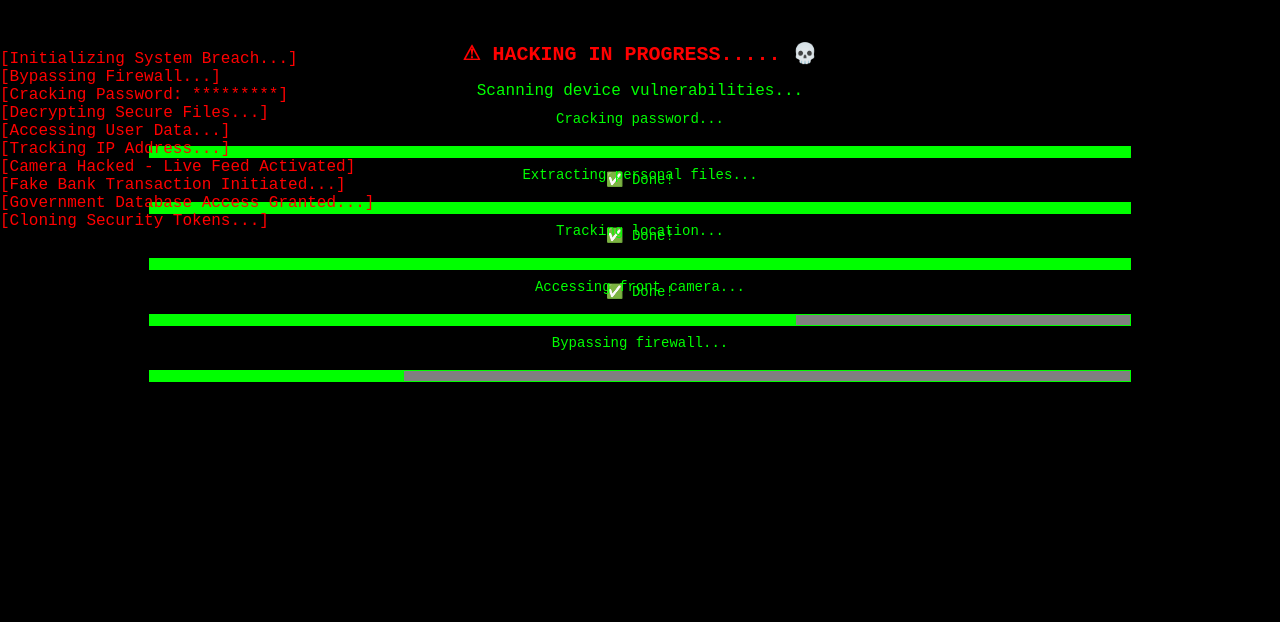
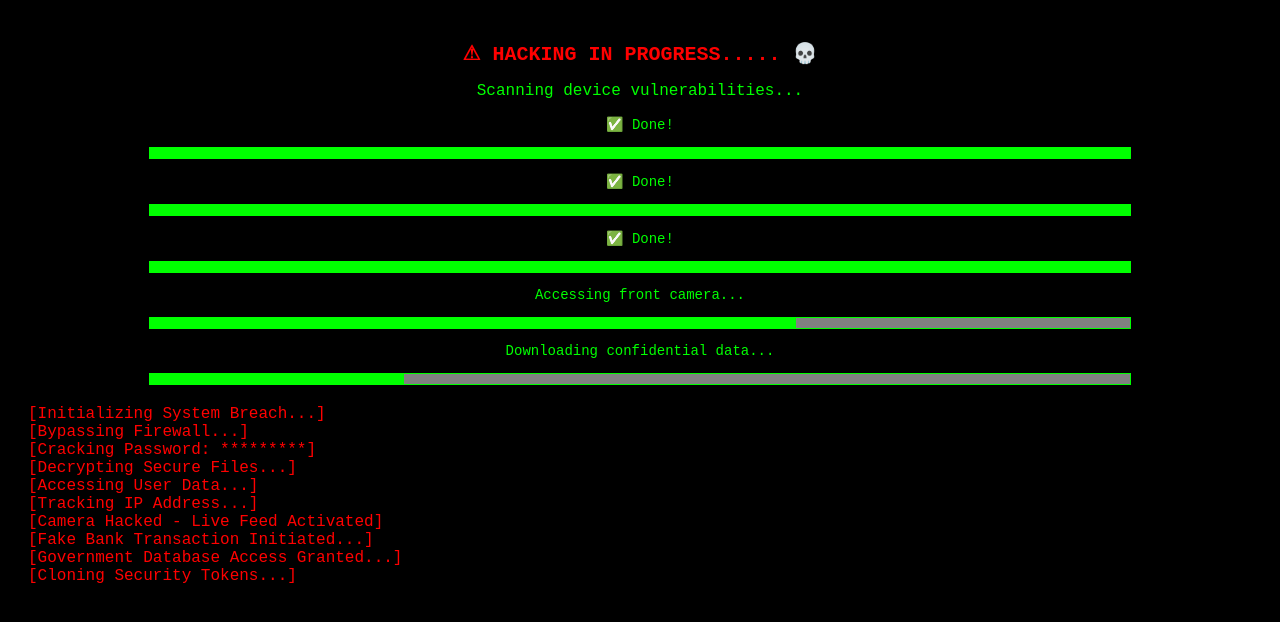
Before and after one commit to Creativity-studio-101/hacked.github.io, a plain HTML site: page index.html in a window 1280 px wide. Drawn offline with Linux system fonts and the light colour scheme.

Commit message:
Update index.html

```diff
--- a/index.html
+++ b/index.html
@@ -18,18 +18,14 @@
             width: 100%;
             height: 100vh;
             overflow: hidden;
-            position: relative;
         }
 
         .text-container {
-            position: absolute;
-            top: 50px; /* Adjusted to overlap */
             width: 100%;
             font-size: 16px;
             white-space: pre-line;
             text-align: left;
-            left: 50%;
-            transform: translateX(-50%);
+            margin-top: 20px;
         }
 
         .loading-container {
@@ -51,14 +47,7 @@
         .status {
             font-size: 14px;
             color: lime;
-            position: relative;
-            top: -5px; /* Text remains above the bar */
-        }
-
-        .done-status {
-            font-size: 14px;
-            color: lime;
-            display: none; /* Hidden until finished */
+            text-align: center;
         }
 
     </style>
@@ -77,7 +66,7 @@
             "Extracting personal files...",
             "Tracking location...",
             "Accessing front camera...",
-            "Bypassing firewall..."
+            "Downloading confidential data..."
         ];
 
         const logMessages = [
@@ -97,10 +86,6 @@
         let textContainer = document.getElementById("hackingText");
 
         function createLoadingBar(message, index) {
-            let status = document.createElement("p");
-            status.className = "status";
-            status.innerText = message;
-
             let container = document.createElement("div");
             container.className = "loading-container";
 
@@ -108,10 +93,9 @@
             bar.className = "loading-bar";
             container.appendChild(bar);
 
-            let doneText = document.createElement("p");
-            doneText.className = "done-status";
-            doneText.innerText = "✅ Done!";
-            container.appendChild(doneText);
+            let status = document.createElement("p");
+            status.className = "status";
+            status.innerText = message;
 
             loadingSection.appendChild(status);
             loadingSection.appendChild(container);
@@ -120,7 +104,7 @@
             let interval = setInterval(() => {
                 if (width >= 100) {
                     clearInterval(interval);
-                    doneText.style.display = "block"; // Show "Done!" below the bar
+                    status.innerText = "✅ Done!";
                 } else {
                     width += 20;
                     bar.style.width = width + "%";
```
